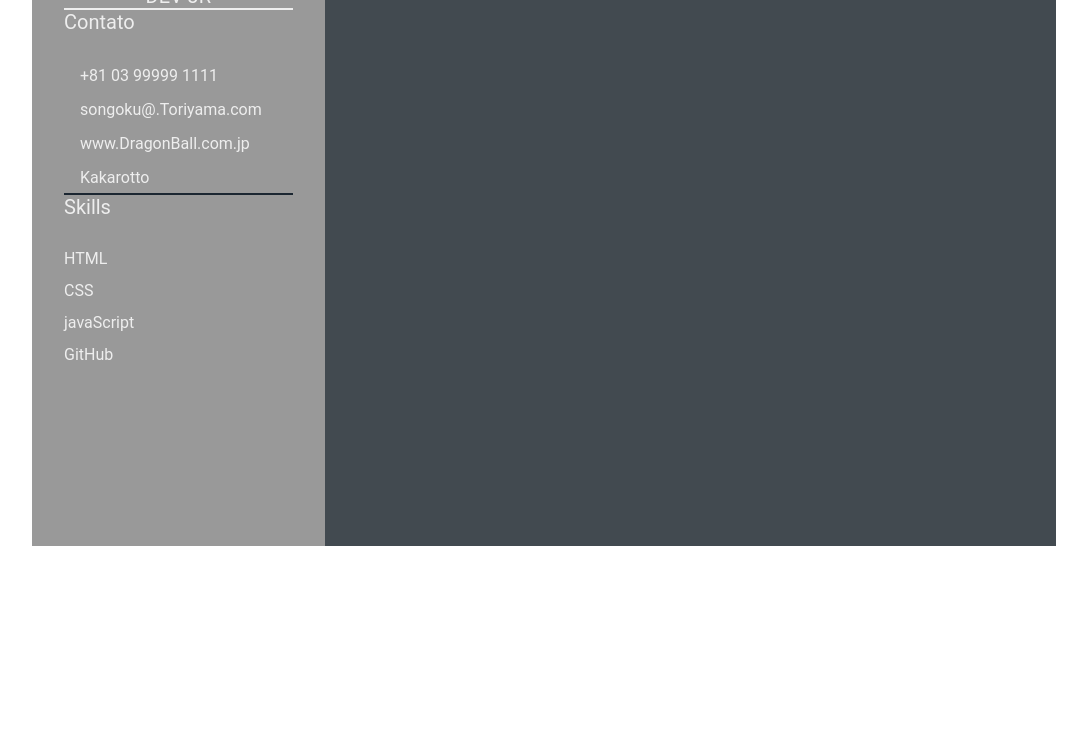
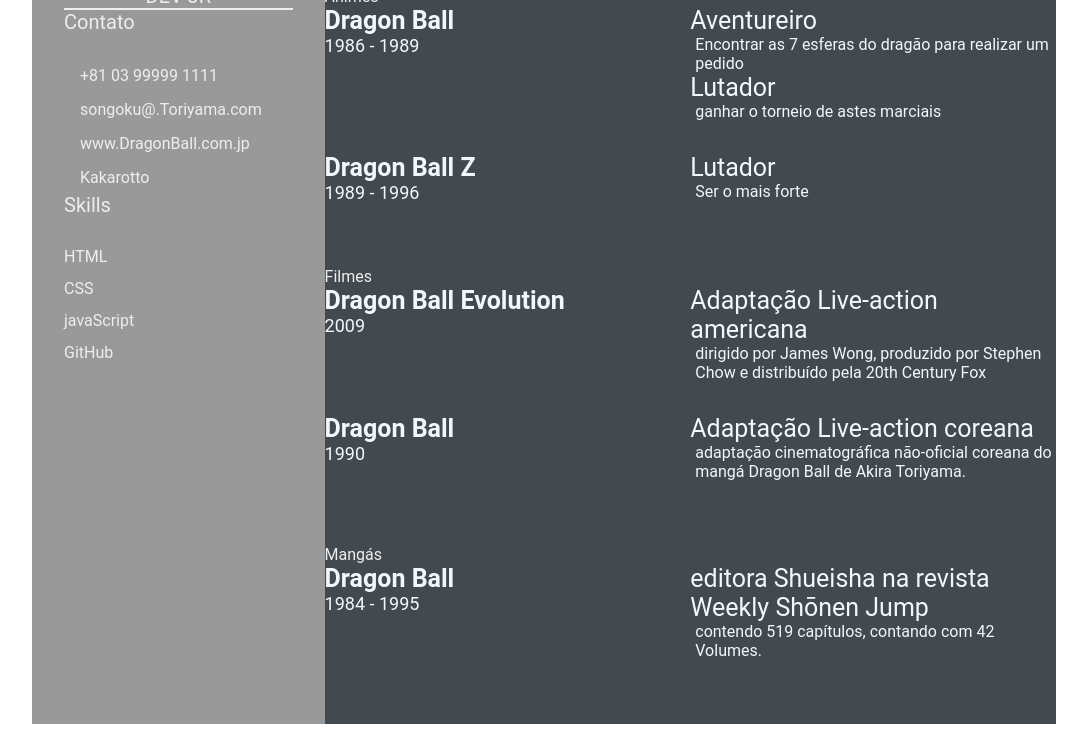
Before and after one commit to krlosalessandro/jornadaDev-EBAC, a plain HTML site: page index.html in a window 1280 px wide. Shown: the part 286-1042 px from the top of the page, without its empty margins (96-1183 px from the left). Before the commit the page ends 864 px from the top, so only its background shows below. Drawn offline with Linux system fonts and the light colour scheme.

Commit message:
add experiencia educação e certificados

```diff
--- a/index.html
+++ b/index.html
@@ -21,7 +21,7 @@
                 <div class="contact-info">
                     <p class="left-title">Contato</p>
                     <ul>
-                        <li> <i class="fa fa-phone"></i> +81  03 99999 1111</li>
+                        <li> <i class="fa fa-phone"></i> +81 03 99999 1111</li>
                         <li> <i class="fa fa-envelope"></i> songoku@.Toriyama.com</li>
                         <li> <i class="fa fa-globe"></i> www.DragonBall.com.jp</li>
                         <li> <i class="fa fa-githup"></i> Kakarotto</li>
@@ -30,10 +30,18 @@
                 <div class="skills">
                     <p class="left-title">Skills</p>
                     <ul>
-                        <li>  <P>HTML </P>                       </li>
-                        <li>   <P>CSS </P>                        </li>
-                        <li>   <P>javaScript </P>                </li>
-                        <li>   <P>GitHub </P>                     </li>
+                        <li>
+                            <P>HTML </P>
+                        </li>
+                        <li>
+                            <P>CSS </P>
+                        </li>
+                        <li>
+                            <P>javaScript </P>
+                        </li>
+                        <li>
+                            <P>GitHub </P>
+                        </li>
                     </ul>
                 </div>
             </section>
@@ -53,6 +61,75 @@
 
                 </section>
             </div>
+            <section class="experience gap">
+                <div class="right-title"> Animes <!--Experiencia--> </div>
+                <div class="experience-contents">
+                    <div class="exp-left">
+                        <p class="exp-company-name"> Dragon Ball <!--Empresa 01--></p>
+                        <p class="exp-time-period">1986 - 1989</p>
+                    </div>
+                    <div class="exp-right">
+                        <p class="exp-position">Aventureiro</p>
+                        <p class="exp-desc">Encontrar as 7 esferas do dragão para realizar um pedido</p>
+                        <p class="exp-position">Lutador</p>
+                        <p class="exp-desc">ganhar o torneio de astes marciais</p>
+                    </div>
+                </div>
+                <div class="experience-contents">
+                    <div class="exp-left">
+                        <p class="exp-company-name"> Dragon Ball Z<!--Empresa 01--></p>
+                        <p class="exp-time-period">1989 - 1996</p>
+                    </div>
+                    <div class="exp-right">
+                        <p class="exp-position">Lutador</p>
+                        <p class="exp-desc">Ser o mais forte</p>
+                    </div>
+                </div>
+            </section>
+
+            <section class="Education gap">
+                <div class="right-title"> Filmes <!--Educação--> </div>
+                <div class="education-contents">
+                    <div class="exp-left">
+                        <p class="education-school-name"> Dragon Ball Evolution <!--Empresa 01--></p>
+                        <p class="educationp-time-period">2009</p>
+                    </div>
+                    <div class="exp-right">
+                        <p class="education-subject">Adaptação Live-action americana</p>
+                        <p class="education-desc">dirigido por James Wong, produzido por Stephen Chow e distribuído pela 20th Century Fox</p>
+
+                    </div>
+                </div>
+
+                <div class="education-contents">
+                    <div class="exp-left">
+                        <p class="education-school-name"> Dragon Ball  <!--Empresa 01--></p>
+                        <p class="educationp-time-period">1990</p>
+                    </div>
+                    <div class="exp-right">
+                        <p class="education-subject">Adaptação Live-action coreana</p>
+                        <p class="education-desc">adaptação cinematográfica não-oficial coreana do mangá Dragon Ball de Akira Toriyama. </p>
+
+                    </div>
+                </div>
+
+            </section>
+
+            <section class="awards gap">
+                <div class="right-title"> Mangás <!--cartificados--> </div>
+                <div class="awards-contents">
+                    <div class="exp-left">
+                        <p class="awards-company-name"> Dragon Ball  <!--Empresa 01--></p>
+                        <p class="awards-time-period">1984 - 1995</p>
+                    </div>
+                    <div class="exp-right">
+                        <p class="awards-name"> editora Shueisha na revista Weekly Shōnen Jump</p>
+                        <p class="awards-desc">contendo  519 capítulos, contando com 42 Volumes.</p>
+
+                    </div>
+                </div>
+
+            </section>
 
         </section>
     </main>
--- a/style.css
+++ b/style.css
@@ -55,8 +55,7 @@
     text-align: center;
 }
 
-.contact-info { border-bottom: 2px solid #1B2631; }
-
+/* .contact-info { border-bottom: 2px solid #1B2631; } */
 .left-title {
     color: #eeeeee;
     font-size: 20px;
@@ -102,3 +101,38 @@
     font-size: 18px;
     color: #eeeeee;
 }
+
+.experience-contents,
+.education-contents,
+.awards-contents {
+    display: grid;
+    grid-template-columns: repeat(2, 1fr);
+    padding-bottom: 2rem;
+    color: #F1F8FD;
+}
+
+.exp-company-name,
+.education-school-name,
+.awards-company-name {
+    font-size: 25px;
+    font-weight: bold;
+}
+
+.exp-time-period,
+.educationp-time-period,
+.awards-time-period {
+    font-size: 18px;
+}
+
+.exp-position,
+.education-subject,
+.awards-name {
+    font-size: 25px;
+}
+
+.exp-desc,
+.education-desc,
+.awards-desc {
+    font-size: 16px;
+    padding-left: 5px;
+}
```
